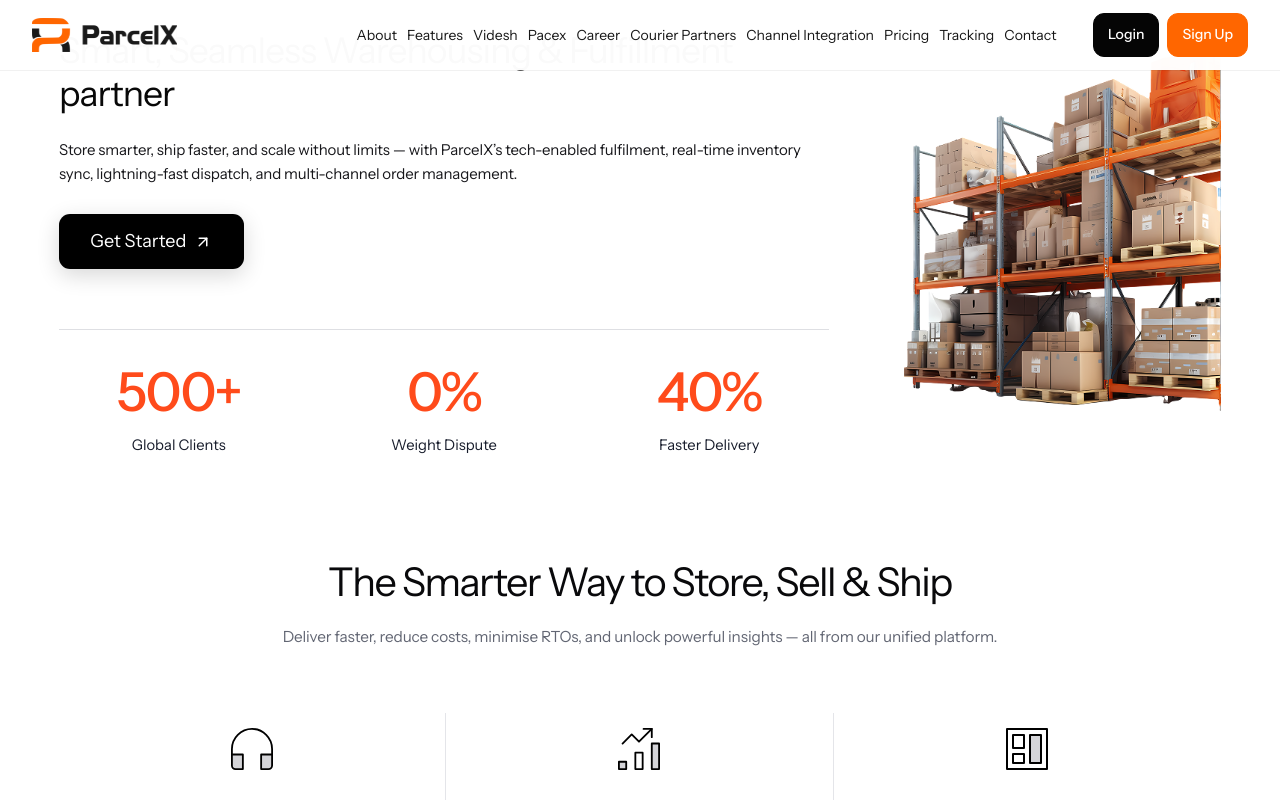
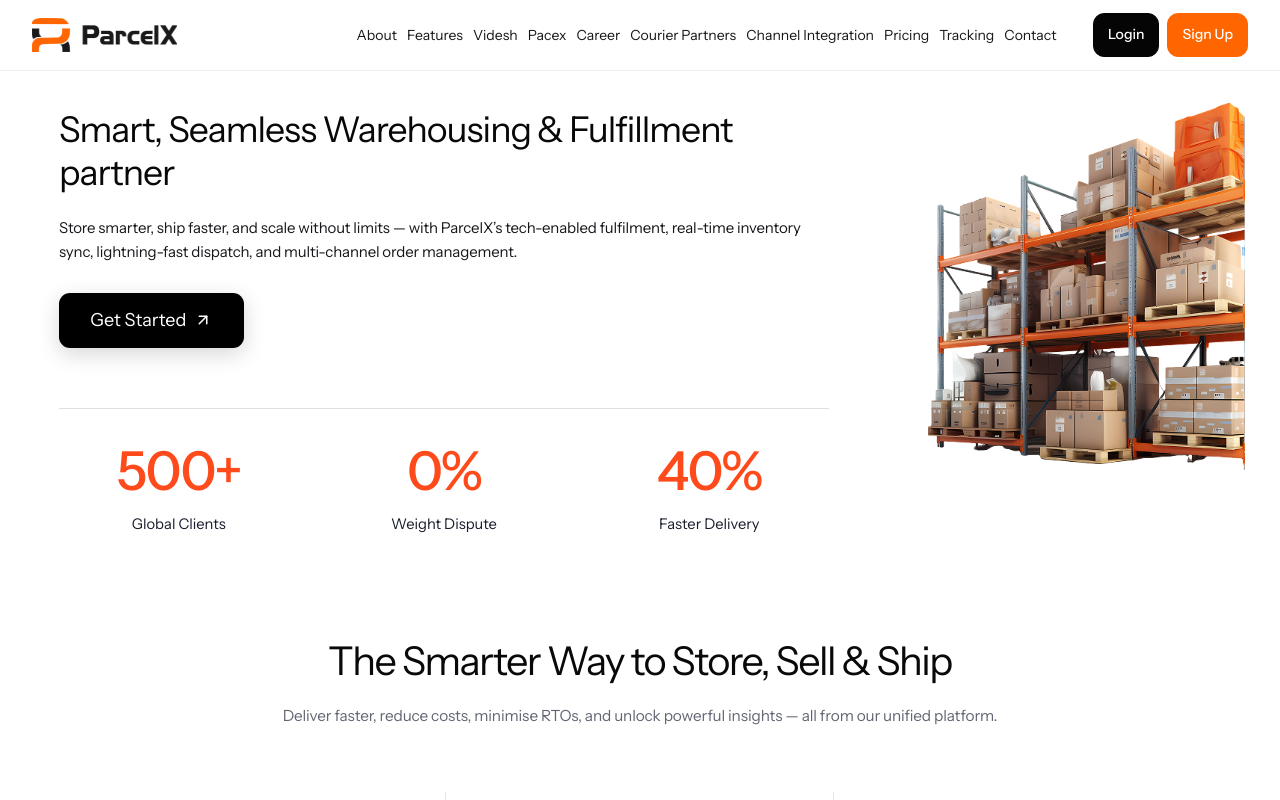
Before and after one commit to anshulsaxena21/px-new-pages, a React (Vite) app: page / in a window 1280 px wide. Shown: the top 800 px of the page. Built offline with nearby package versions, Linux system fonts and the light colour scheme.

Commit message:
Fix fixed-header clearance and align warehouse image to right edge

```diff
--- a/src/pages/Fulfillment.css
+++ b/src/pages/Fulfillment.css
@@ -2078,3 +2078,38 @@
   .fulfillment-page .benefits .feature-card:last-child { border-bottom: 0; }
   .fulfillment-page .workflow-flow { grid-template-columns: 1fr; }
 }
+
+
+/* Final header clearance + right-edge bleed for the fulfillment hero.
+   Header is fixed by legacy-header-footer.css, so the hero must reserve
+   its height explicitly. Keep the image in its own grid column. */
+.fulfillment-page > .sticky-top + .hero-reference-layout.section-wrap {
+  margin: 88px auto 0 !important;
+  padding-top: 20px !important;
+}
+@media (min-width: 1501px) {
+  .fulfillment-page .hero-reference-title {
+    white-space: nowrap !important;
+  }
+}
+@media (min-width: 761px) {
+  .fulfillment-page .hero-reference-visual {
+    width: calc(100% + 24px) !important;
+    margin-right: -24px !important;
+    transform: translateY(-20px);
+  }
+  .fulfillment-page .hero-reference-warehouse {
+    object-position: right top;
+  }
+}
+@media (max-width: 760px) {
+  .fulfillment-page > .sticky-top + .hero-reference-layout.section-wrap {
+    margin-top: 72px !important;
+    padding-top: 22px !important;
+  }
+  .fulfillment-page .hero-reference-visual {
+    width: 100% !important;
+    margin-right: 0 !important;
+    transform: none;
+  }
+}
```
